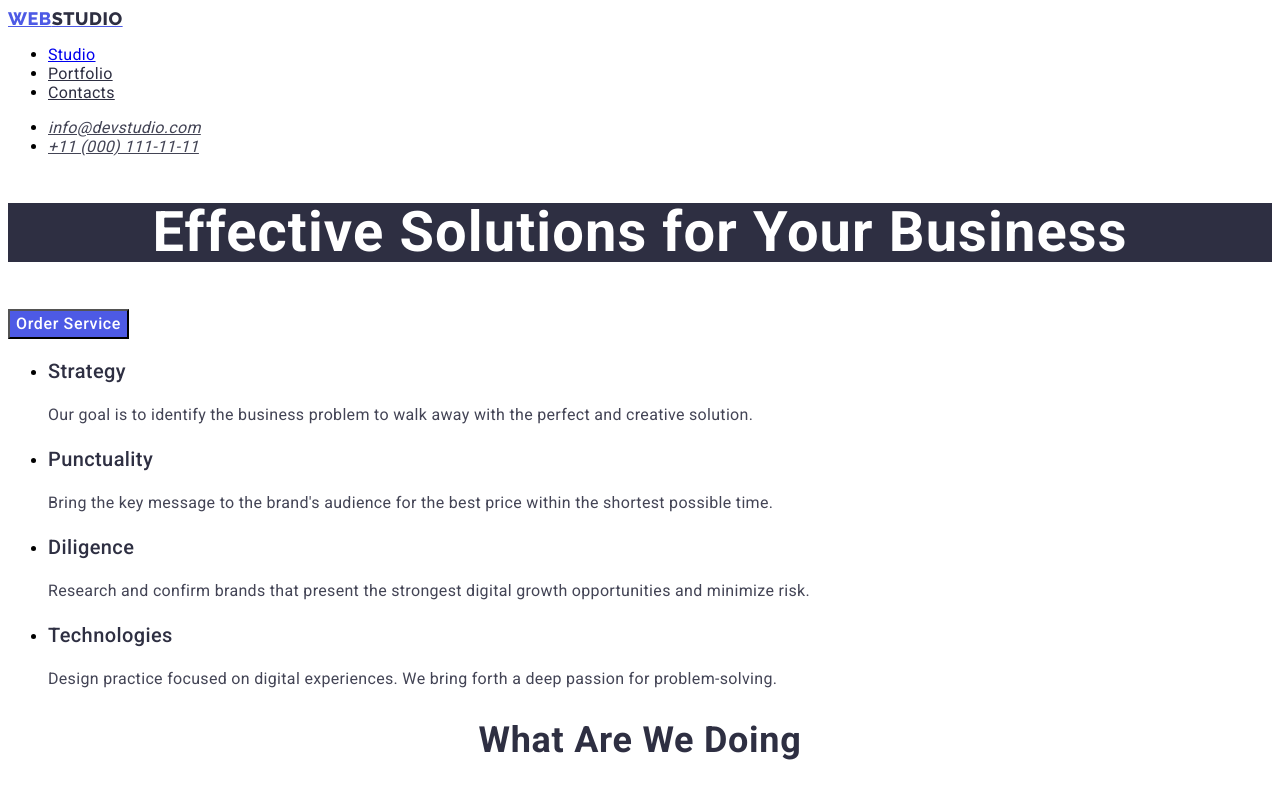
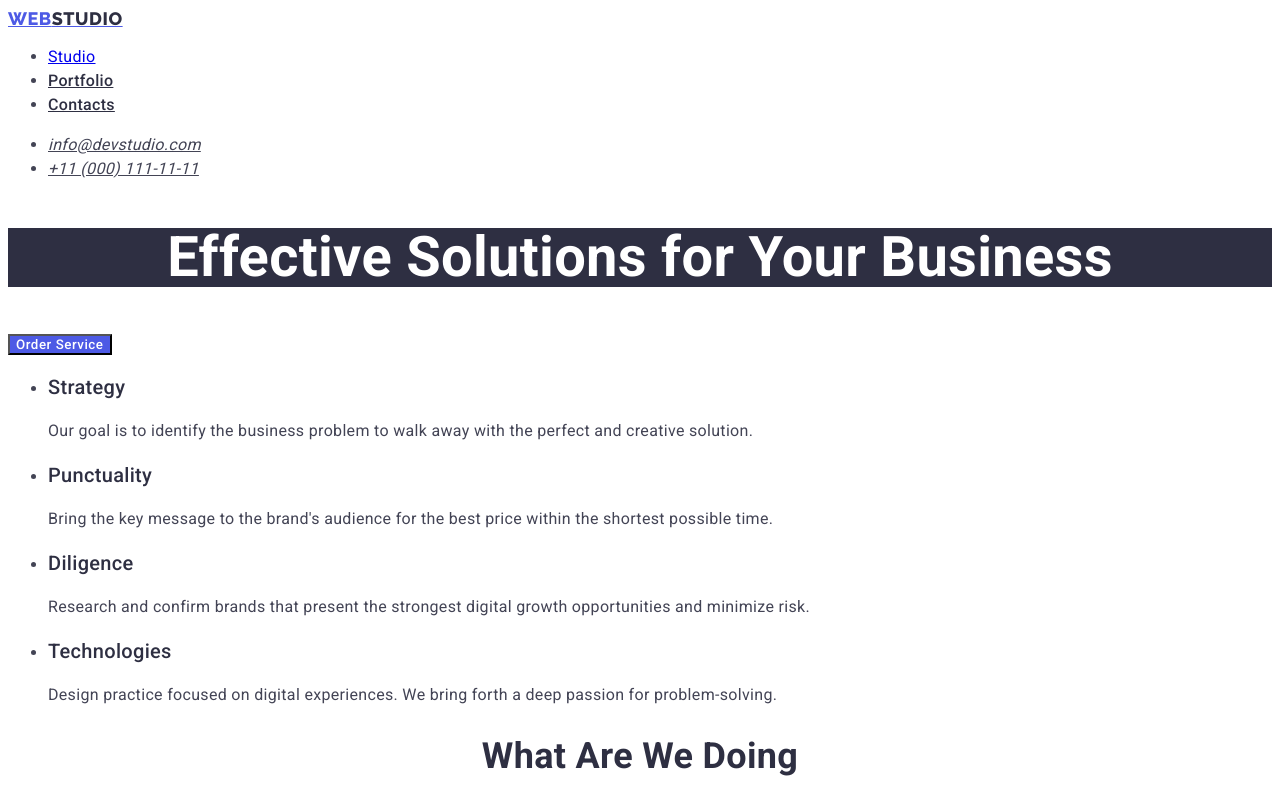
Before and after one commit to SMykhailenko/goit-markup-hw-02, a plain HTML site: page index.html in a window 1280 px wide. Shown: the top 788 px of the page. Drawn offline with Linux system fonts and the light colour scheme.

Commit message:
Update styles.css

```diff
--- a/css/styles.css
+++ b/css/styles.css
@@ -4,17 +4,13 @@
   font-style: normal;
   font-weight: 400;
   font-size: 16px;
-  font-weight: 1.5;
+  line-height: 1.5;
   letter-spacing: 0.02em;
+  color: #434455;
 }
 /* Navigation colours */
 .helper-components {
-  font-family: "Roboto", sans-serif;
-  font-style: normal;
   font-weight: 500;
-  font-size: 16px;
-  font-weight: 1.5;
-  letter-spacing: 0.02em;
   color: #2e2f42;
 }
 .helper-components:hover,
@@ -33,13 +29,10 @@
 }
 /* Main frame */
 .main-text {
-  font-family: "Roboto", sans-serif;
-  font-style: normal;
   font-weight: 700;
   font-size: 56px;
   line-height: 1.07;
   text-align: center;
-  letter-spacing: 0.02em;
   color: #ffffff;
   background: #2e2f42;
 }
@@ -47,8 +40,6 @@
   font-family: "Roboto", sans-serif;
   font-style: normal;
   font-weight: 500;
-  font-size: 16px;
-  line-height: 1.5;
   display: flex;
   align-items: center;
   letter-spacing: 0.04em;
@@ -62,32 +53,20 @@
 }
 /* Our focus */
 .title {
-  font-family: "Roboto", sans-serif;
-  font-style: normal;
   font-weight: 500;
   font-size: 20px;
   line-height: 1.2;
-  letter-spacing: 0.02em;
   color: #2e2f42;
 }
 .text {
-  font-family: "Roboto", sans-serif;
-  font-style: normal;
-  font-weight: 400;
-  font-size: 16px;
-  line-height: 1.5;
-  letter-spacing: 0.02em;
   color: #434455;
 }
 /* Titles over photos */
 .main-title {
-  font-family: "Roboto", sans-serif;
-  font-style: normal;
   font-weight: 700;
   font-size: 36px;
   line-height: 1.11;
   text-align: center;
-  letter-spacing: 0.02em;
   text-transform: capitalize;
   color: #2e2f42;
 }
```
